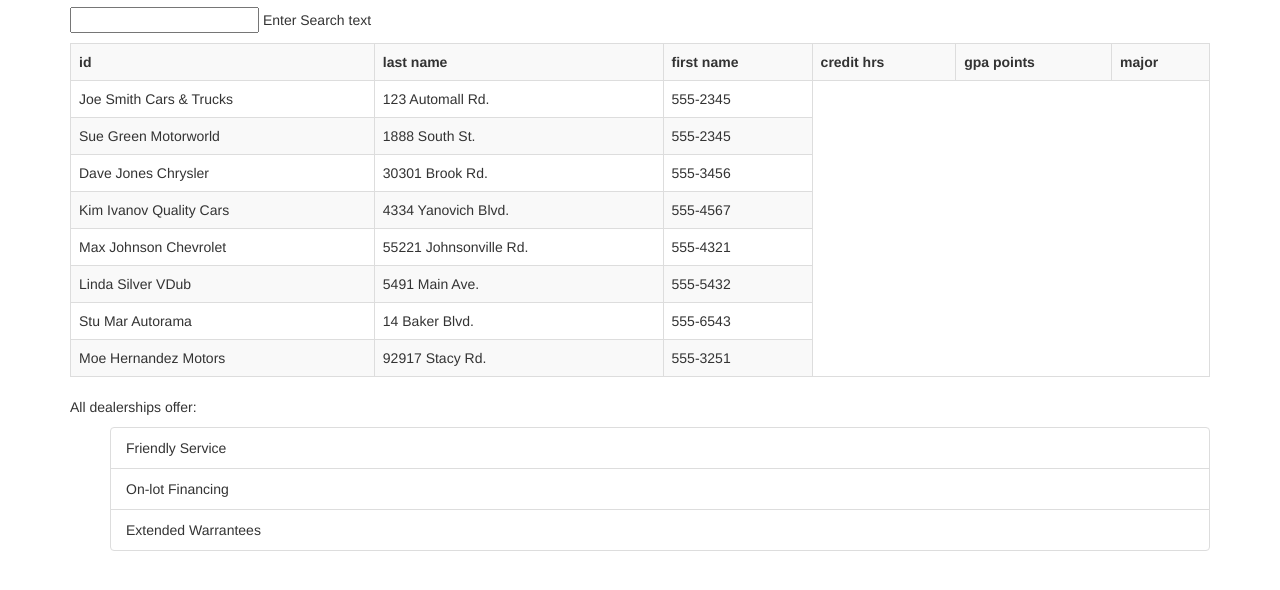
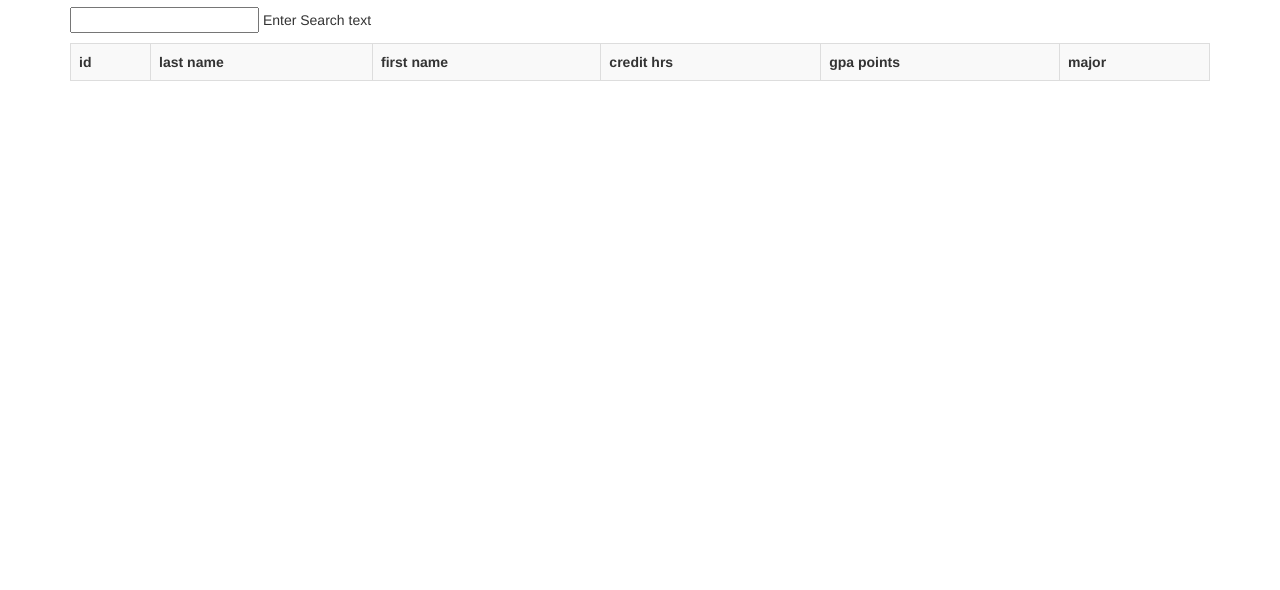
Before and after one commit to zoso1992/zoso1992.github.io, a plain HTML site: page index.html in a window 1280 px wide. Shown: the part 108-698 px from the top of the page. Drawn offline with nearby package versions, Linux system fonts and the light colour scheme.

Commit message:
Update index.html

```diff
--- a/index.html
+++ b/index.html
@@ -39,24 +39,7 @@
               <th>gpa points</th>
               <th>major</th>
           	</tr>
-          	<tr> <td>Joe Smith Cars & Trucks</td><td>123 Automall Rd.</td><td>555-2345</td></tr>
-            <tr> <td>Sue Green Motorworld</td><td>1888 South St.</td><td>555-2345</td></tr>
-			<tr> <td>Dave Jones Chrysler</td>
-			<td>30301 Brook Rd.</td><td>555-3456</td></tr>
-			<tr> <td>Kim Ivanov Quality Cars</td><td>4334 Yanovich Blvd.</td><td>555-4567</td></tr>
-			<tr> <td>Max Johnson Chevrolet</td><td>55221 Johnsonville Rd.</td><td>555-4321</td></tr>
-			<tr> <td>Linda Silver VDub</td><td>5491 Main Ave.</td><td>555-5432</td></tr>
-			<tr> <td>Stu Mar Autorama</td><td>14 Baker Blvd.</td><td>555-6543</td></tr>
-			<tr> <td>Moe Hernandez Motors</td><td>92917 Stacy Rd.</td><td>555-3251</td></tr>
-     	</table>
 
-        <p>All dealerships offer:
-        	<ol class='class="list-group"'>
-        		<li class="list-group-item">Friendly Service</li>
-            	<li class="list-group-item">On-lot Financing</li>
-           	 	<li class="list-group-item">Extended Warrantees</li>
-       		</ol>
-        </p>
 
 </div>   <!-- end homeCtrl -->
 </div>   <!-- end class= 'container' -->
```
